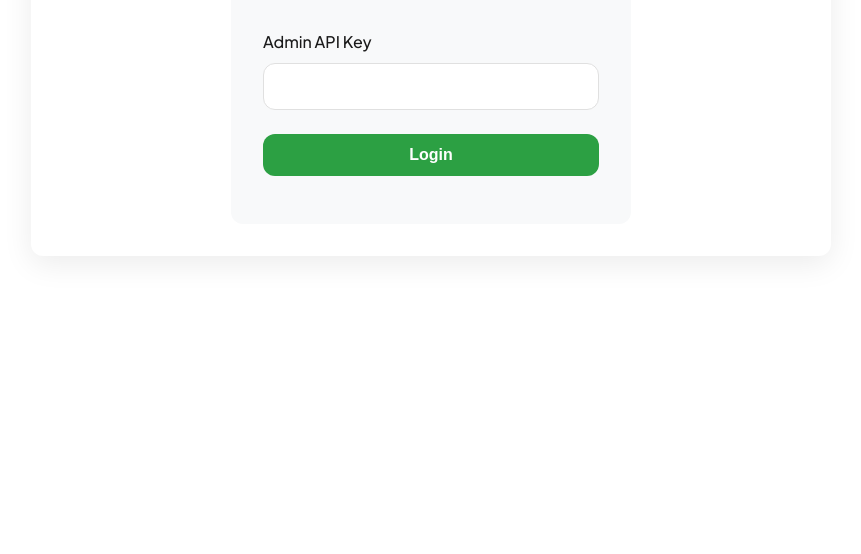
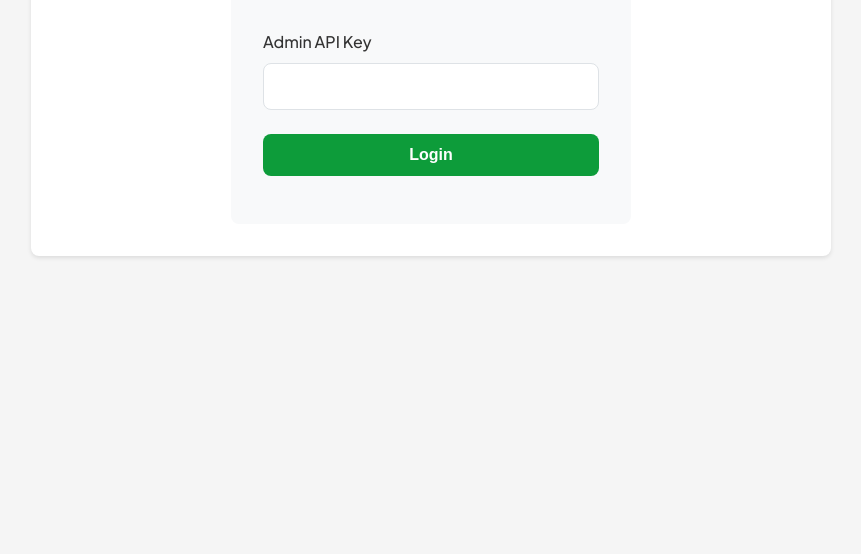
Before and after one commit to ArinzeNwafor/schoolpast-ng, a website: page admin.html in a window 1280 px wide. Shown: the part 278-832 px from the top of the page, without its empty margins (209-1070 px from the left). Before the commit the page ends 800 px from the top, so only its background shows below. Drawn offline with Linux system fonts and the light colour scheme.

Commit message:
Enhance admin.html with CSS variables for improved styling and layout; update vercel.json to include routing for admin.html. Adjust form structure for better accessibility and readability.

```diff
--- a/admin.html
+++ b/admin.html
@@ -10,6 +10,25 @@
     <link href="https://fonts.googleapis.com/css2?family=Plus+Jakarta+Sans:wght@400;500;600;700&display=swap" rel="stylesheet">
     <link rel="icon" href="favicon.ico" type="image/x-icon">
     <style>
+        :root {
+            --primary-dark: #0a7c2e;
+            --primary-medium: #0d9c3a;
+            --background-light: #f8f9fa;
+            --text-primary: #333;
+            --text-secondary: #666;
+            --border-color: #dee2e6;
+            --border-radius: 8px;
+            --box-shadow: 0 2px 4px rgba(0, 0, 0, 0.1);
+        }
+
+        body {
+            margin: 0;
+            padding: 0;
+            font-family: 'Plus Jakarta Sans', sans-serif;
+            background-color: #f5f5f5;
+            min-height: 100vh;
+        }
+
         .admin-container {
             max-width: 800px;
             margin: 2rem auto;
@@ -17,6 +36,7 @@
             background: white;
             border-radius: var(--border-radius);
             box-shadow: var(--box-shadow);
+            position: relative;
         }
 
         .admin-header {
```
Also changed, not shown: vercel.json. Lines whose indentation alone changed are shown as unchanged.
